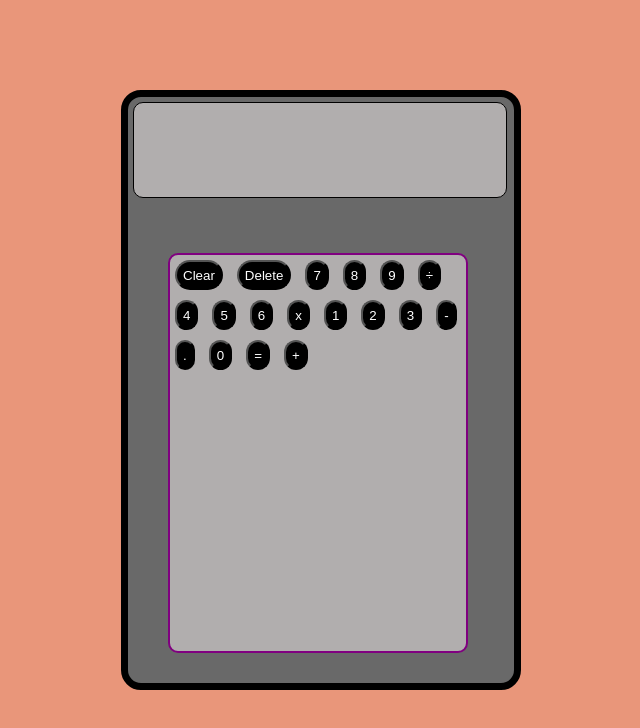
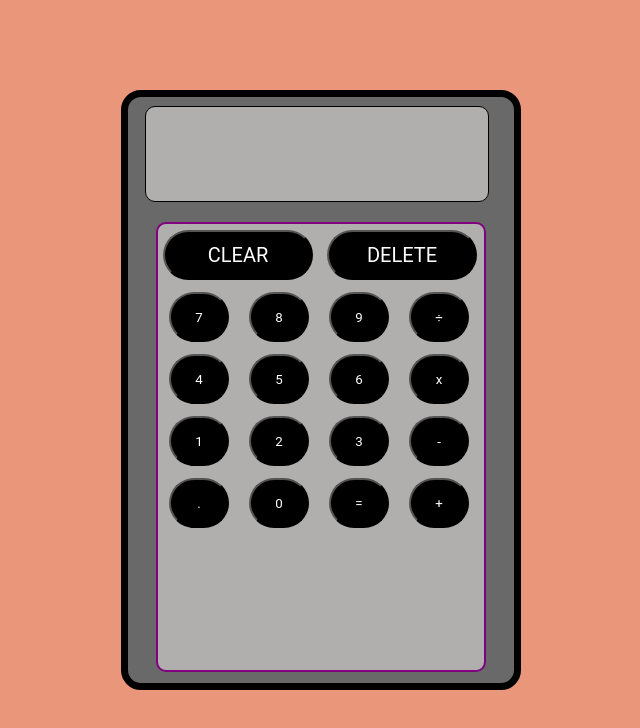
Before and after one commit to Rlee-94/calculator, a plain HTML site: page index.html in a window 1280 px wide. Shown: the whole page, without its empty margins (319-959 px from the left). Drawn offline with Linux system fonts and the light colour scheme.

Commit message:
Fixed button alignments

```diff
--- a/index.html
+++ b/index.html
@@ -18,8 +18,8 @@
             </div>
 
             <div class="numbers-container">
-               <button>Clear</button>
-               <button>Delete</button>
+               <button class="clear">CLEAR</button>
+               <button class=delete>DELETE</button>
 
                <button class="number">7</button>
                <button class="number">8</button>
--- a/style.css
+++ b/style.css
@@ -32,28 +32,44 @@
 .screen {
     background-color: rgb(177, 174, 174);
     height: 6rem;
-    width: 97%;
+    width: 89%;
     border: 1px solid black;
     border-radius: 10px;
-    margin: 5px 5px;
+    margin-top: 9px;
+    margin-left: 17px;
 }
 
 .numbers-container {
     border: 2px solid purple;
     border-radius: 10px;
     height: 300px;
-    height: 400px;
-    width: 300px;
+    height: 450px;
+    width: 330px;
+    margin-left: 28px;
     margin-top: 20px;
-    margin-left: 40px;
+    margin-bottom: 15px;
     background-color: rgb(177, 174, 174);
 }
 
-button {
+button,
+.number {
     cursor: pointer;
-    height: 30px;
-    margin: 5px 5px;
+    height: 50px;
+    width: 60px;
+    margin: 6px 5px;
     background-color: black;
     color: white;
     border-radius: 50px;
+    padding: 5px 5px;
+    font-family: 'Roboto', sans-serif;
 }
+
+.number {
+    margin-left: 11px;
+}
+
+.clear,
+.delete {
+    width: 150px;
+    font-size: 20px;
+}
```
